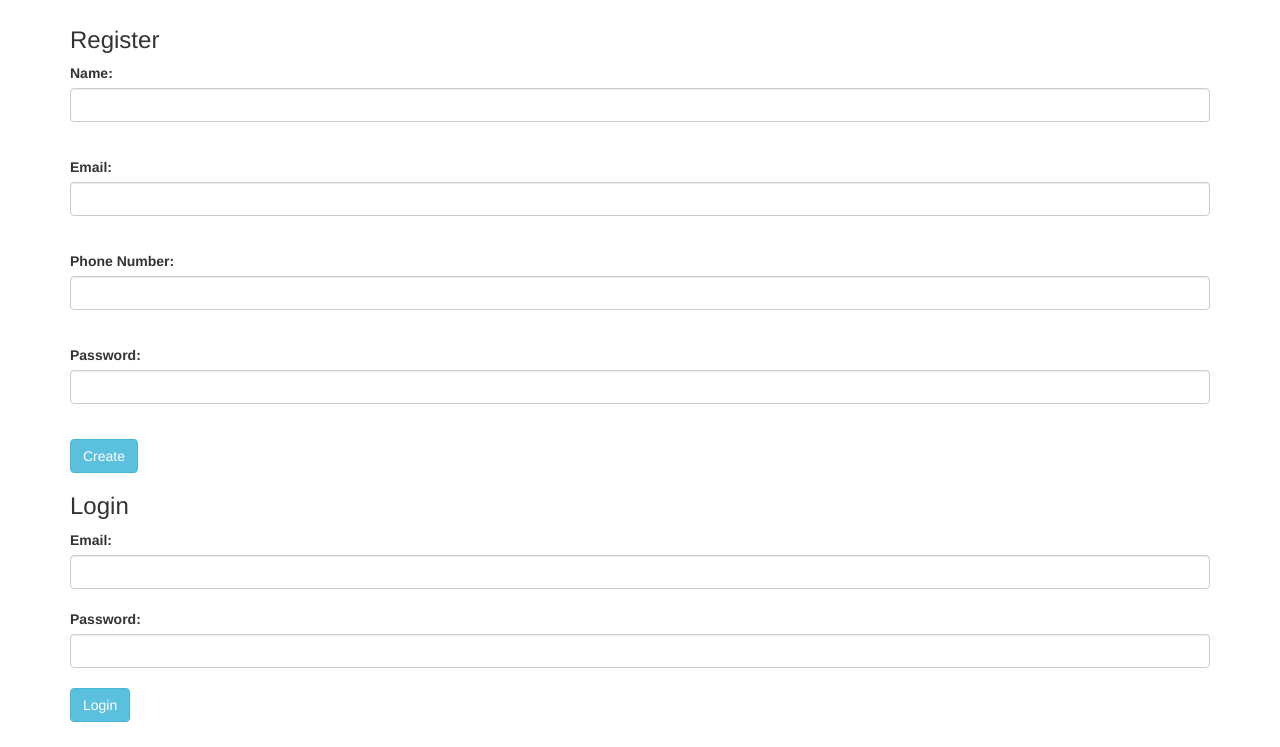
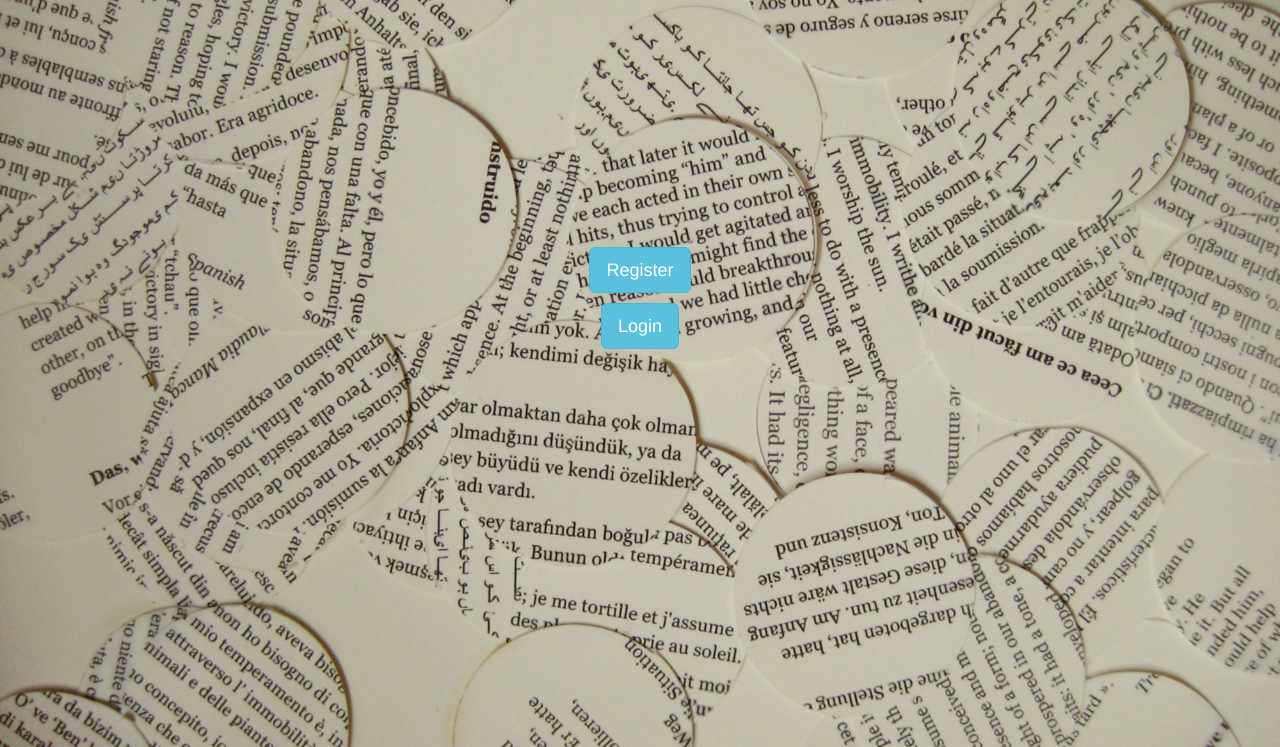
Before and after one commit to Anirudhh777/Trans_Chat, a website: page client/index.html in a window 1280 px wide. Shown: the part 53-800 px from the top of the page. Drawn offline with nearby package versions, Linux system fonts and the light colour scheme; some packages are replaced by stand-ins of ours; a script that the page names is missing.

Commit message:
applied bootstrap modal & background

```diff
--- a/client/css/style.css
+++ b/client/css/style.css
@@ -1,5 +1,6 @@
 body{
         padding-top:60px;
+        min-height:100%
     }
 
 .created_at{
@@ -15,3 +16,27 @@ body{
 	float: right;
 	margin-right: 15px;
 }
+
+#registerButton{
+	margin-top: 300px;
+}
+
+#loginButton{
+	margin-top: 10px;
+}
+.backgroundImg{
+	width: 100%;
+	height: 100%;
+	position: fixed;
+	top: 0;
+	left: 0;
+	z-index: 0;
+	background-image: url(../img/confetti.jpg) ;
+	background-repeat:no-repeat;
+	background-position: center center;
+	background-attachment: fixed;
+	-webkit-background-size: cover;
+	-moz-background-size: cover;
+	-o-background-size: cover;
+	background-size: cover;
+}
--- a/client/partials/login.html
+++ b/client/partials/login.html
@@ -1,4 +1,14 @@
-<div ng-controller='userController'>
+<div class="backgroundImg">
+<div class="text-center">
+    <button type="button" class="btn btn-info btn-lg center-block" data-toggle="modal" data-target="#myModalRegister" id="registerButton">Register</button>
+    <button type="button" class="btn btn-info btn-lg center-block" data-toggle="modal" data-target="#myModalLogin" id="loginButton">Login</button>
+</div>
+</div>
+    <div class="modal fade" id="myModalRegister" role="dialog">
+        <div class="modal-dialog">
+            <div class="modal-content" ng-controller='userController'>
+            <div class="modal-header">
+                  <button type="button" class="close" data-dismiss="modal">&times;</button>
                         <h3>Register</h3>
                         <form name="userRegister" novalidate role="form">
                             <div class="form-group">
@@ -27,16 +37,30 @@
                                 <label for="password">Password:</label><br>
                                 <input type='password' name="password" ng-model='new_user.password' required class="form-control"><br>
                             </div>
-                <input type='submit' value='Create' ng-click='addUser()' class="btn btn-info">
+                            <input type='submit' value='Create' ng-click='addUser()' class="btn btn-info" data-dismiss="modal">
                         </form>
+                  <button type="button" class="btn btn-default pull-right" data-dismiss="modal">Close</button>
             </div>
-<div ng-controller='loginController'>
+          </div>
+        </div>
+    </div>
+<div ng-controller='loginController' class="text-center">
+    <div class="modal fade" id="myModalLogin" role="dialog">
+        <div class="modal-dialog">
+            <div class="modal-content">
+            <div class="modal-header">
+                  <button type="button" class="close" data-dismiss="modal">&times;</button>
                     <h3>Login</h3>
                     <form role="form">
                         <label for="email">Email:</label><br>
                         <input type='email' name="email" ng-model='user.email' class="form-control"><br>
                         <label for="password">Password:</label><br>
                         <input type='password' name="password" ng-model='user.password' class="form-control"><br>
-            <input type='submit' value='Login' ng-click='getUser()' class="btn btn-info">
+                        <input type='submit' value='Login' ng-click='getUser()' class="btn btn-info" data-dismiss="modal">
                     </form>
+                  <button type="button" class="btn btn-default pull-right" data-dismiss="modal">Close</button>
             </div>
+          </div>
+        </div>
+    </div>
+</div>
```
Also changed, not shown: client/img/confetti.jpg (added). Lines whose indentation alone changed are shown as unchanged.
